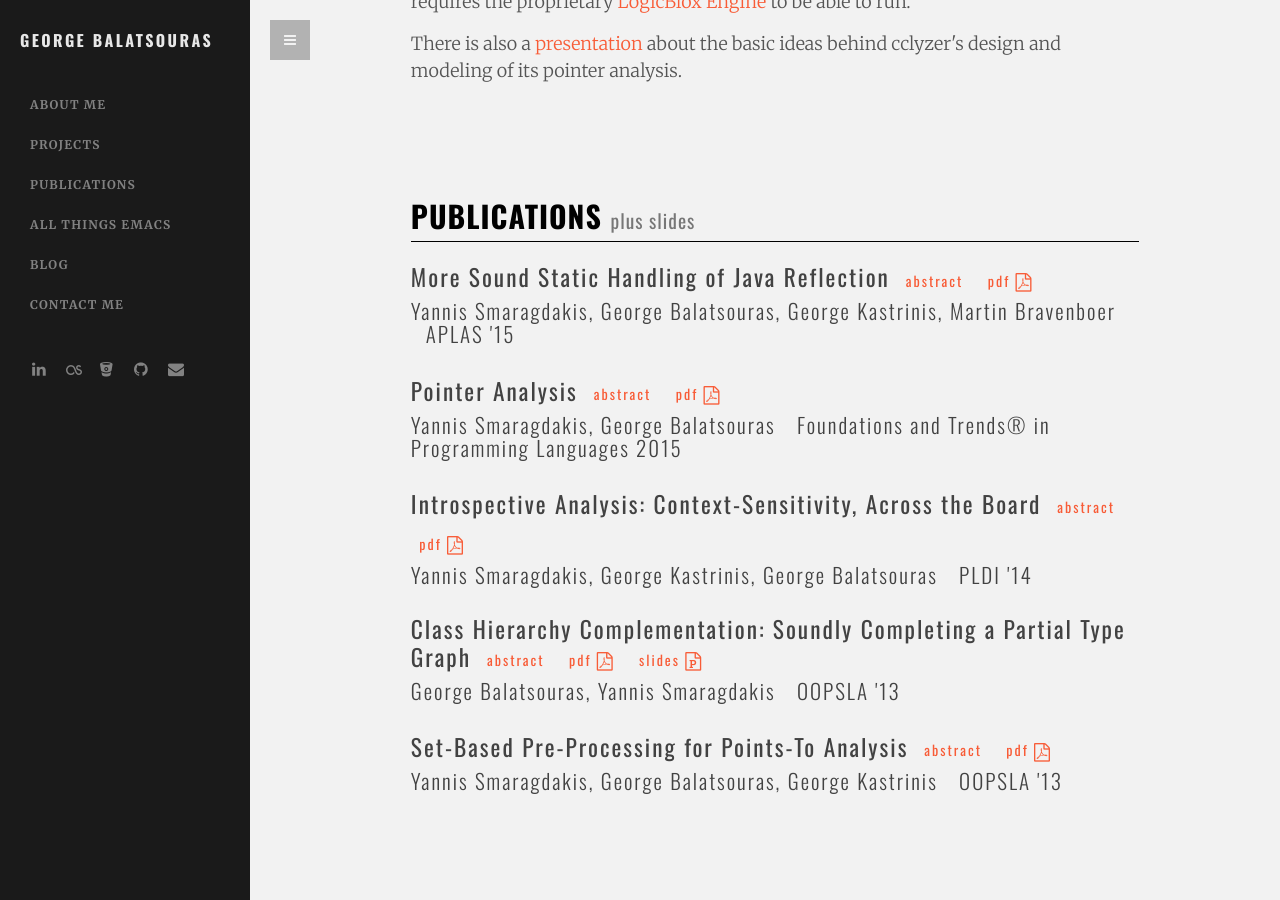
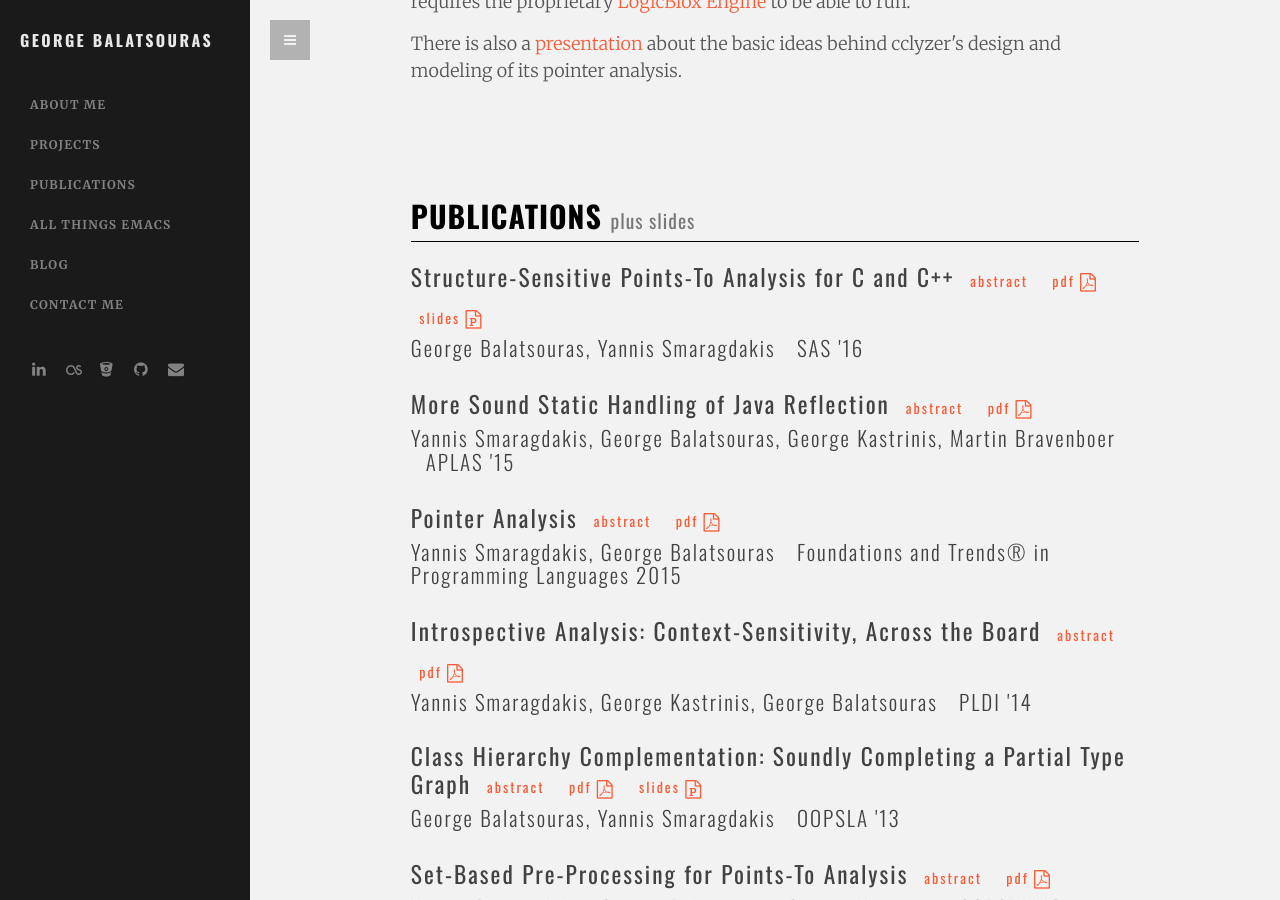
Before and after one commit to gbalats/gbalats.github.io, a Jekyll site: the page built from index.html, in a window 1280 px wide and 900 px high, scrolled down 1068 px. Built offline with Jekyll 4.4.1, drawn with Linux system fonts in a browser that asks for light colours; some of the changed lines change nothing that is shown.

Commit message:
Add SAS paper

```diff
--- a/_data/publications.yaml
+++ b/_data/publications.yaml
@@ -1,3 +1,34 @@
+- doi: "10.1007/978-3-662-53413-7_5"
+  title: >
+    Structure-Sensitive Points-To Analysis for C and C++
+  authors:
+    - George Balatsouras
+    - Yannis Smaragdakis
+  conference: "SAS '16"
+  pdf_link: https://zenodo.org/record/61898/files/cclyzer.pdf
+  pps_link: https://docs.google.com/presentation/d/1QjSUu0LaUztkZWJSW4ZxZAGfY1-IzZqU_s-3ukECbDw/present
+  abstract: |
+    We present a points-to analysis for C/C++ that recovers much of
+    the available high-level structure information of types and
+    objects, by applying two key techniques: (1) It records the type
+    of each abstract object and, in cases when the type is not readily
+    available, the analysis uses an allocation-site plus type
+    abstraction to create multiple abstract objects per allocation
+    site, so that each one is associated with a single type. (2) It
+    creates separate abstract objects that represent (a) the fields of
+    objects of either struct or class type, and (b) the (statically
+    present) constant indices of arrays, resulting in a limited form
+    of array-sensitivity.
+    We apply our approach to the full LLVM bitcode intermediate
+    language and show that it yields much higher precision than past
+    analyses, allowing accurate distinctions between subobjects,
+    v-table entries, array components, and more. Especially for C++
+    programs, this precision is invaluable for a realistic
+    analysis. Compared to the state-of-the-art past approach, our
+    techniques exhibit substantially better precision along multiple
+    metrics and realistic benchmarks (e.g., 40+% more variables with a
+    single points-to target).
+
 - doi: "10.1007/978-3-319-26529-2_26"
   title: >
     More Sound Static Handling of Java Reflection
```
